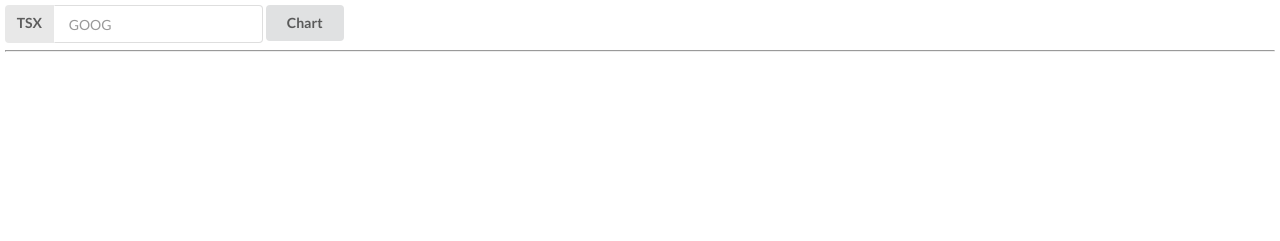
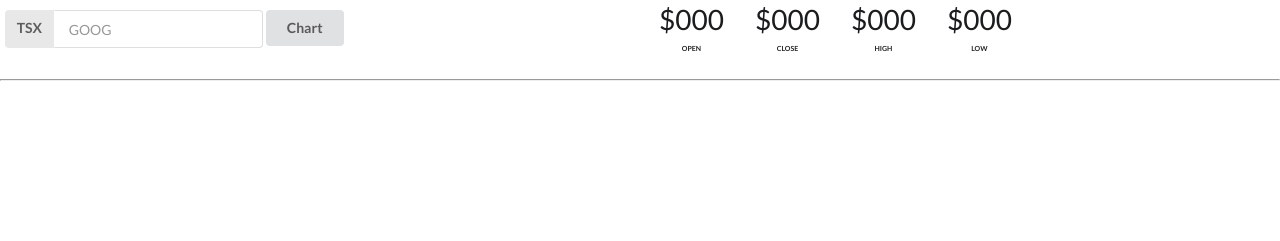
Before and after one commit to ScottGilmour/ScottGilmour.github.io, a plain HTML site: page index.html in a window 1280 px wide. Drawn offline with Linux system fonts and the light colour scheme; a web font is replaced by a local one.

Commit message:
Update index.html

```diff
--- a/index.html
+++ b/index.html
@@ -29,8 +29,8 @@
 			  shape-rendering: crispEdges;
 			}
 
-			.controls {
-				margin: 5 5 5 5px;
+			.search {
+				margin: 10 5 5 5px;
 				height: auto;
 				width: auto;
 			}
@@ -39,7 +39,14 @@
 				text-transform: uppercase;
 			}
 
+			.statistics {
+				font-size: 0.5em;
+			}
 
+			#open, #close, #high, #low, #volume {
+				margin: 5 5 5 5px;
+				font-size: 4em;
+			}
 
 			.grid .tick line {
 				stroke: lightgrey;
@@ -52,8 +59,11 @@
 		</style>
 	</head>
 	<body>
-		<div class="controls">
 
+		<div class="ui two column grid">
+		  <div class="row">
+		    <div class="column">
+			    <div class="search">
 			    	<div id="search_field" class="ui icon labeled input">
 						<div class="ui label">
 					    	TSX
@@ -62,11 +72,52 @@
 					  	<i class="search icon"></i>
 					</div>
 					<button id="btn_chart" class="ui button">Chart</button>
+			    </div>
+		    </div>
+		    <div class="column">
+		    	<div class="ui statistics">
+				  <div class="statistic">
+				    <div class="value" id="open">
+				      $000
+				    </div>
+				    <div class="label">
+				      Open
+				    </div>
+				  </div>
+				  <div class="statistic">
+				    <div class="value" id="close">
+				      $000
+				    </div>
+				    <div class="label">
+				      Close
+				    </div>
+				  </div>
+				  <div class="statistic">
+				    <div class="value" id="high">
+				      $000
+				    </div>
+				    <div class="label">
+				      High
+				    </div>
+				  </div>
+				  <div class="statistic">
+				    <div class="value" id="low">
+				      $000
+				    </div>
+				    <div class="label">
+				      Low
+				    </div>
+				  </div>
+				</div>
+		    </div>
+		  </div>
+		</div>
 		<hr>
-		</div>
 		<div class="scrollable">
 			<svg class="chart">
-
+				<div id="dimload" class="ui dimmer">
+			    	<div class="ui text loader">Loading</div>
+			  	</div>
 			</svg>
 		</div>
 	</body>
```
Lines whose indentation alone changed are shown as unchanged.
